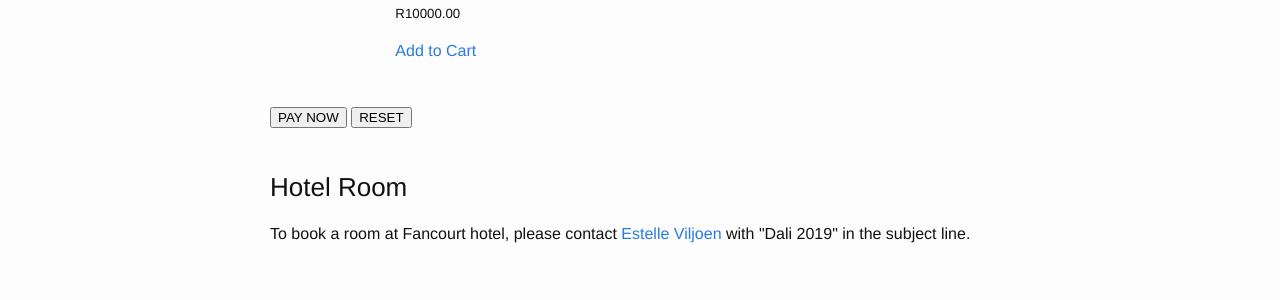
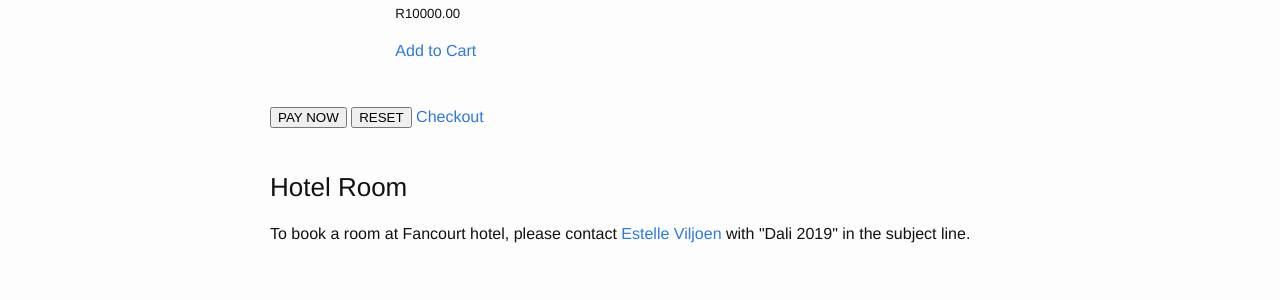
Before and after one commit to dalimeeting/dalimeeting.github.io, a Jekyll site: the page built from registration.html, in a window 1280 px wide. Shown: the part 1479-1779 px from the top of the page. Built offline with Jekyll 4.4.1, drawn with Linux system fonts in a browser that asks for light colours.

Commit message:
Update registration.html

```diff
--- a/_layouts/registration.html
+++ b/_layouts/registration.html
@@ -32,7 +32,7 @@
   To pay online, please use the following form:
   <br><br>
 
-  <form name="form" id="form" method="POST" action="https://paynow.sagepay.co.za/site/paynow.aspx" target=”_blank”> <!---this is where you will POST too in a NEW WINDOW--->
+  <form name="form" id="form" method="POST" action="" target=”_blank”> <!---this is where you will POST too in a NEW WINDOW--->
      <table>
         <tr><td>First name:</td><td><input type="text" size="30" name="customerFirstname" placeholder="First Name" required></td>
         <td>Last name:</td><td><input type="text" size="30" name="customerLastname" placeholder="Last Name" required></td></tr>
@@ -60,8 +60,10 @@
      <br>
      <input name="submit" class="simpleCart_checkout" type="submit" value="PAY NOW"> <!---Submit button--->
      <input type="reset" value="RESET">
-  </form>
 
+	  <noscript><a href="no_javascript.html" class="simpleCart_checkout">Checkout</a>;</noscript>
+					<script>document.write('<a href="#" class="simpleCart_checkout">Checkout</a>');</script>
+</form>
 
   </p>
 
```
